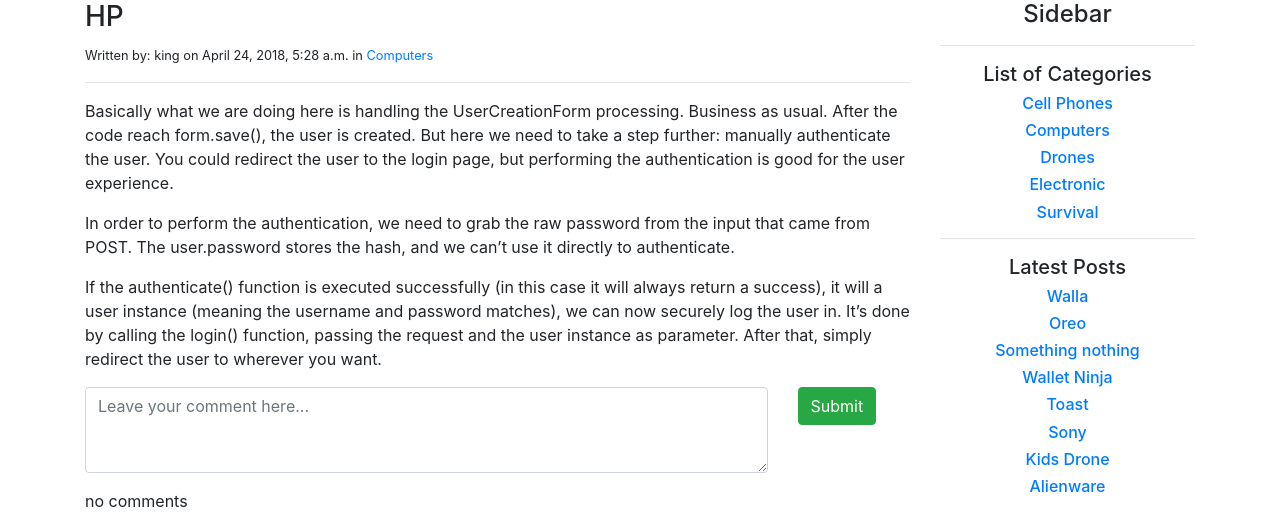
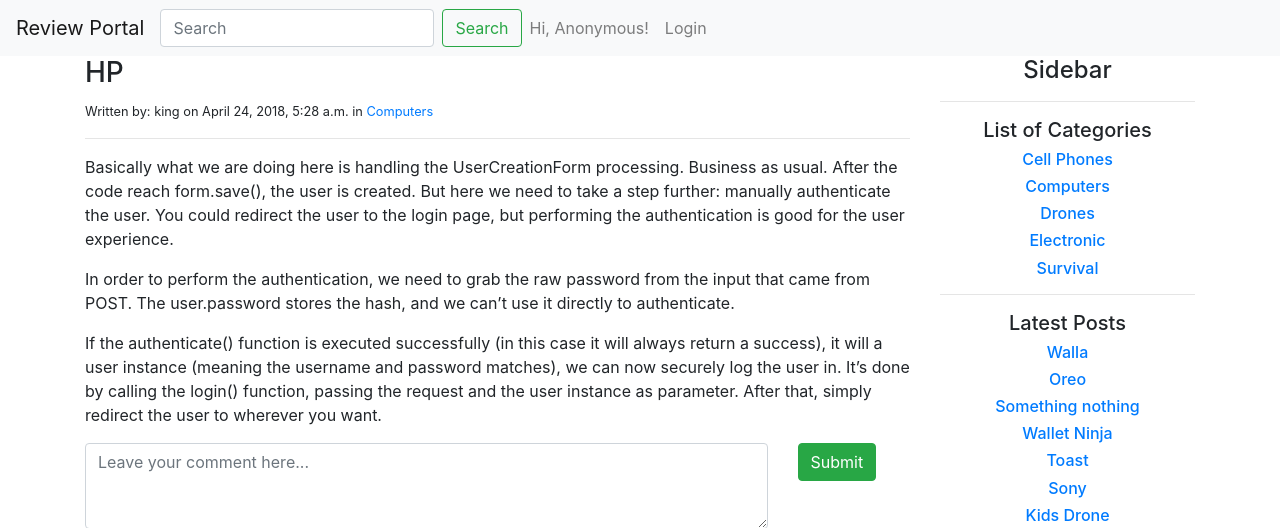
Before and after one commit to SanjivVajra/Django-CMS-test, a Django app: a page that uses blog/templates/blog/base.html in a window 1280 px wide. Shown: the top 528 px of the page. Run offline with Django 3.2, Linux system fonts and the light colour scheme; data comes from the database, SQL or seed files in the repository; both versions use the stored data as it was after the commit; some libraries are stand-ins or nearby versions.

Commit message:
navbar in progress

```diff
--- a/accounts/templates/accounts/form_template.html
+++ b/accounts/templates/accounts/form_template.html
@@ -3,7 +3,8 @@
         <div class="col-sm-offset-2 col-sm-10">
             <span class="text-danger small">{{ field.errors }}</span>
         </div>
-        <label class="control-label col-sm-2" for="song_title">{{ field.label_tag }}</label>
-        <div class="col-sm-10">{{ field }}</div>
+        <div class="col-sm-10">
+        <label class="control-label col-sm-2" >{{ field.label_tag }}</label>
+        {{ field }}</div>
     </div>
 {% endfor %}
--- a/accounts/templates/accounts/password_change_form.html
+++ b/accounts/templates/accounts/password_change_form.html
@@ -13,7 +13,9 @@
 {% block content_title %}<h1>{{ title }}</h1>{% endblock %}
 
 {% block content %}<div id="content-main">
-
+{% if user.is_active %}
+    {{ user.username }} is active.
+    {% endif %}
 <form method="post">{% csrf_token %}
 <div>
 {% if form.errors %}
--- a/accounts/templates/accounts/password_reset_form.html
+++ b/accounts/templates/accounts/password_reset_form.html
@@ -11,7 +11,7 @@
 {% block title %}{{ title }}{% endblock %}
 {% block content_title %}<h1>{{ title }}</h1>{% endblock %}
 {% block content %}
-
+{% if user.is_active %} {{ user.username }} is active. {% endif %}
 <p>{% trans "Forgotten your password? Enter your email address below, and we'll email instructions for setting a new one." %}</p>
 
 <form method="post">{% csrf_token %}
--- a/accounts/urls.py
+++ b/accounts/urls.py
@@ -14,7 +14,8 @@
 from . import views
 
 urlpatterns = [
-    url(r'^login/$', LoginView.as_view(template_name='accounts/login.html'), name='login'),
+    url(r'^login/$', LoginView.as_view(template_name='accounts/login.html', redirect_authenticated_user=True),
+        name='login'),
     url(r'^register/$', views.UserFormView.as_view(), name='register'),
     url(r'^logout/$', LogoutView.as_view(next_page=reverse_lazy('login')), name='logout'),
 
@@ -25,7 +26,7 @@
         PasswordChangeDoneView.as_view(template_name='accounts/password_change_done.html'),
         name='password_change_done'),
 
-url(r'^password_reset/$',
+    url(r'^password_reset/$',
         PasswordResetView.as_view(template_name='accounts/password_reset_form.html'),
         name='password_reset'),
     url(r'^password_reset/done/$',
--- a/blog/templates/blog/base.html
+++ b/blog/templates/blog/base.html
@@ -1,4 +1,3 @@
-
 {% load static %}
 <!DOCTYPE html>
 <html lang="en">
@@ -16,13 +15,50 @@
     <script src="{% static 'js/ie-emulation-modes-warning.js' %}" type='text/javascript'></script>
 </head>
 <body>
+
+<nav class="navbar navbar-expand-lg navbar-light bg-light">
+
+    <a class="navbar-brand" href="/blog/">Review Portal</a>
+    </div>
+    <div class="collapse navbar-collapse" id="navbarNavDropdown">
+        <ul class="navbar-nav">
+            <!--<li class="nav-item active">-->
+                <!--<a class="nav-link" href="#">Home <span class="sr-only">(current)</span></a>-->
+            <!--</li>-->
+            {% if user.is_active %}
+            <li class="nav-item">
+                <a class="nav-link" href="/blog/backend/post/">Backend</a>
+            </li>
+            {% endif %}
+        </ul>
+        <form class="form-inline my-2 my-lg-0">
+            <input class="form-control mr-sm-2" type="search" placeholder="Search" aria-label="Search">
+            <button class="btn btn-outline-success my-2 my-sm-0" type="submit">Search</button>
+        </form>
+        <ul class="navbar-nav" >
+            {% if user.is_active %}
+            <li class="nav-item">
+                <a class="nav-link"> Hi, {{user.username}}! </a>
+            </li>
+            <li class="nav-item">
+                <a class="nav-link" href="/logout/">Logout</a>
+            </li>
+            {%else%}
+            <li class="nav-item">
+                <a class="nav-link"> Hi, Anonymous! </a>
+            </li>
+            <li class="nav-item">
+                <a class="nav-link" href="/login/">Login</a>
+            </li>
+            {% endif %}
+        </ul>
+    </div>
+</nav>
+
+
 <div class="container">
     {% include "blog/messages.html" %}
-            {% comment %}
-            <!--<a href="{% url 'accounts:logout_user' %}">-->
-                <!--<span class="glyphicon glyphicon-off" aria-hidden="true">-->
-                <!--</span>&nbsp; Logout-->
-            <!--</a>-->{% endcomment %}
+
     {% block content %}
     {% endblock %}
 </div>
--- a/blog/views.py
+++ b/blog/views.py
@@ -142,7 +142,7 @@
         context = {'form': form}
         return render(request, template, context)
     else:
-        return redirect('blog:list_of_post')
+        raise Http404
 
 
 def list_of_post_backend(request):
@@ -161,7 +161,7 @@
         context = {'posts': posts, 'page': page, 'user': user}
         return render(request, template, context)
     else:
-        return redirect('blog:list_of_post')
+        raise Http404
 
 
 def edit_post(request, slug):
@@ -180,7 +180,7 @@
         context = {'form': form}
         return render(request, template, context)
     else:
-        return redirect('blog:list_of_post')
+        raise Http404
 
 
 def delete_post(request, slug):
@@ -192,7 +192,7 @@
         messages.success(request, "Successfully Deleted")
         return redirect('blog:list_of_post_backend')
     else:
-        return redirect('blog:list_of_post')
+        raise Http404
 
 
 def new_category(request):
@@ -210,4 +210,4 @@
         context = {'form': form}
         return render(request, template, context)
     else:
-        return redirect('blog:list_of_post')
+        raise Http404
```
Also changed, not shown: accounts/forms.py (+24 -2 lines), accounts/templates/accounts/login.html (+5 -2 lines), accounts/templates/accounts/registration_form.html (+6 -15 lines), db.sqlite3. Lines whose indentation alone changed are shown as unchanged.
